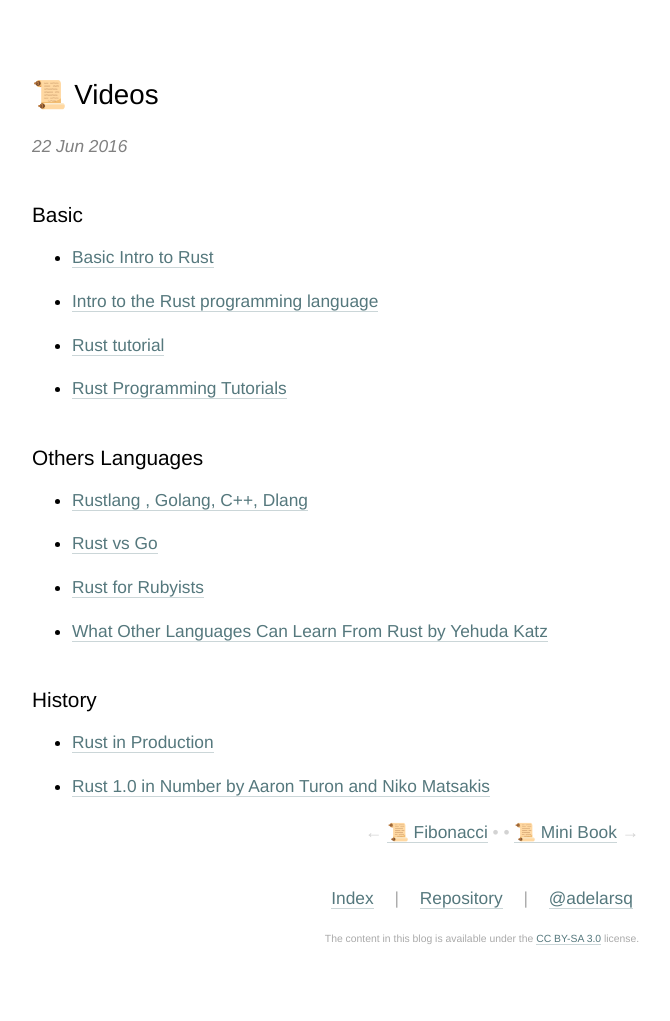
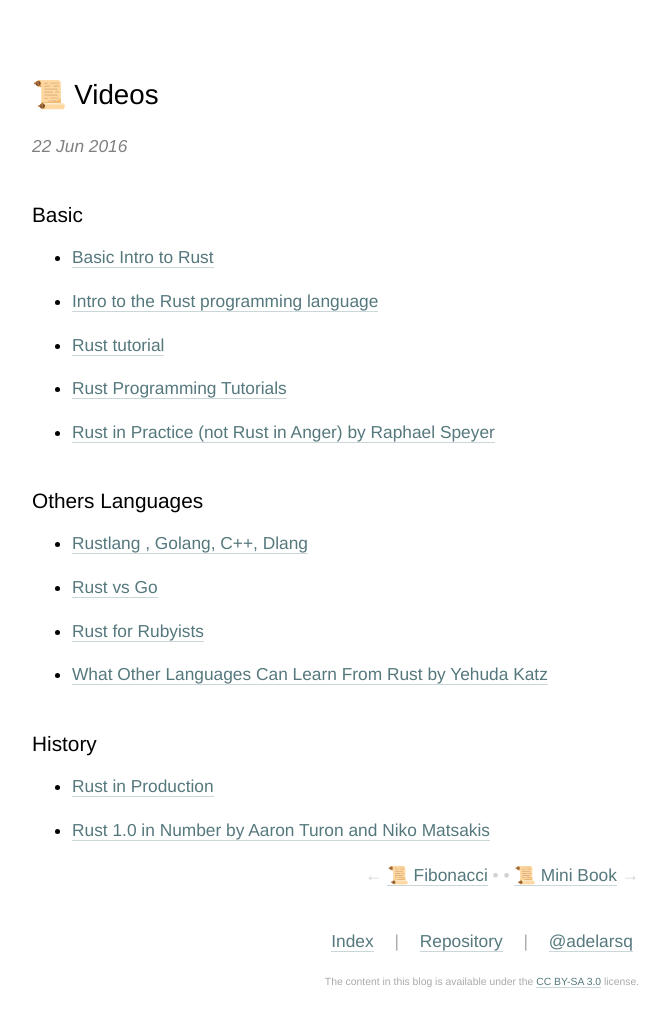
Before and after one commit to adelarsq/daily-rust.github.io, a Jekyll site: the page built from _posts/2016-06-22-videos.md, in a window 1280 px wide. Shown: the whole page, without its empty margins (158-828 px from the left). Built offline with Jekyll 4.4.1, drawn with Linux system fonts in a browser that asks for light colours; before the commit the page ends 977 px from its top, so only the background shows below that.

Commit message:
Update 2016-06-22-videos.md

```diff
--- a/_posts/2016-06-22-videos.md
+++ b/_posts/2016-06-22-videos.md
@@ -11,6 +11,7 @@ tags: [rustposts, rust, article]
 - [Intro to the Rust programming language](https://www.youtube.com/watch?v=agzf6ftEsLU&ab_channel=Code&SupplyCo)
 - [Rust tutorial](https://www.youtube.com/watch?v=U1EFgCNLDB8&ab_channel=DerekBanas)
 - [Rust Programming Tutorials](https://www.youtube.com/playlist?list=PL0Fqs05rod8D80WKBCeT326CT8vcAm_N9)
+- [Rust in Practice (not Rust in Anger) by Raphael Speyer](https://www.youtube.com/watch?v=UIJ1CLtcKG4&ab_channel=FP-Syd)
 
 ## Others Languages
 
```
